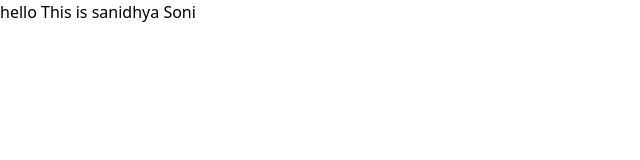
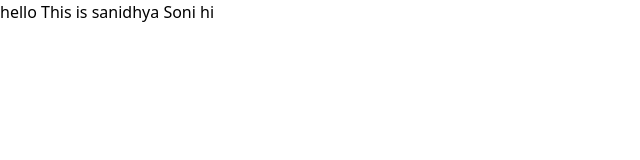
Before and after one commit to soniSanidhya/Ecommerce-Website, a React (Vite) app: page / in a window 1280 px wide. Shown: the top 160 px of the page, without its empty margins (0-640 px from the left). Built offline with nearby package versions, Linux system fonts and the light colour scheme.

Commit message:
Update App.jsx

```diff
--- a/src/App.jsx
+++ b/src/App.jsx
@@ -3,7 +3,7 @@ import React from 'react';
 function App(props) {
   return (
     <div>
-      <h1 className='text-6xl line-through' >hello This is sanidhya Soni </h1>
+      <h1 className='text-6xl line-through' >hello This is sanidhya Soni hi </h1>
     </div>
   );
 }
```
